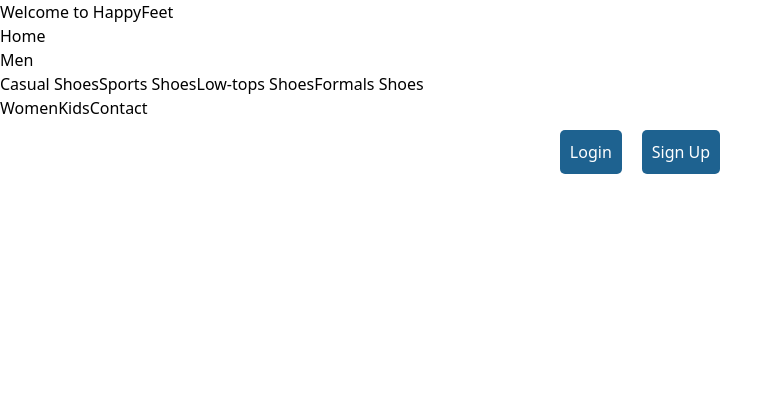
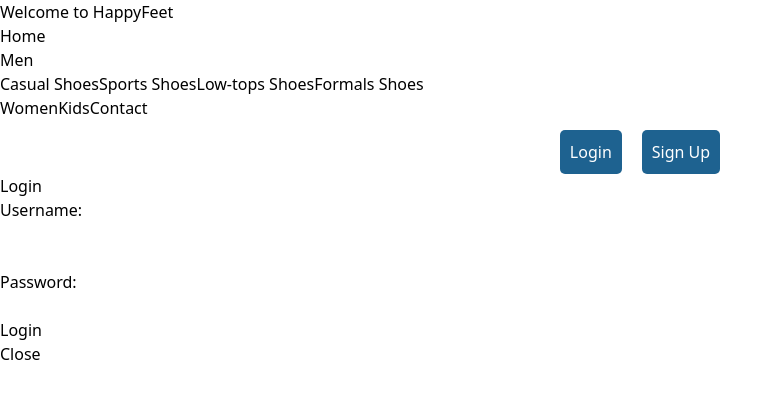
Before and after one commit to asrithadaida/E-Commerce-Shopping, an Angular app in the folder happyfeet/: page / in a window 1280 px wide. Shown: the top 398 px of the page, without its empty margins (0-783 px from the left). Built offline with nearby package versions, Linux system fonts and the light colour scheme.

Commit message:
Kavya Sree Konda Team 04 - 02-12-2024

```diff
--- a/happyfeet/src/app/app.component.html
+++ b/happyfeet/src/app/app.component.html
@@ -48,4 +48,18 @@
         <a href="#signup" onclick="signUpButtonClicked()">Sign Up</a>
     </div>
 
+    <div id="loginModal">
+        <h2>Login</h2>
+        <form id="loginForm" onsubmit="handleLogin(event)">
+            <label for="username">Username:</label> <br>
+            <input type="text" id="username" required>
+            <br><br>
+            <label for="password">Password:</label><br>
+            <input type="password" id="password" required>
+            <br>
+            <button type="submit">Login</button> <br>
+        </form>
+        <button onclick="closeLogin()">Close</button>
+    </div>
+
 </body>
```
Also changed, not shown: 1 other file (tests, documents, lock files or other folders).
